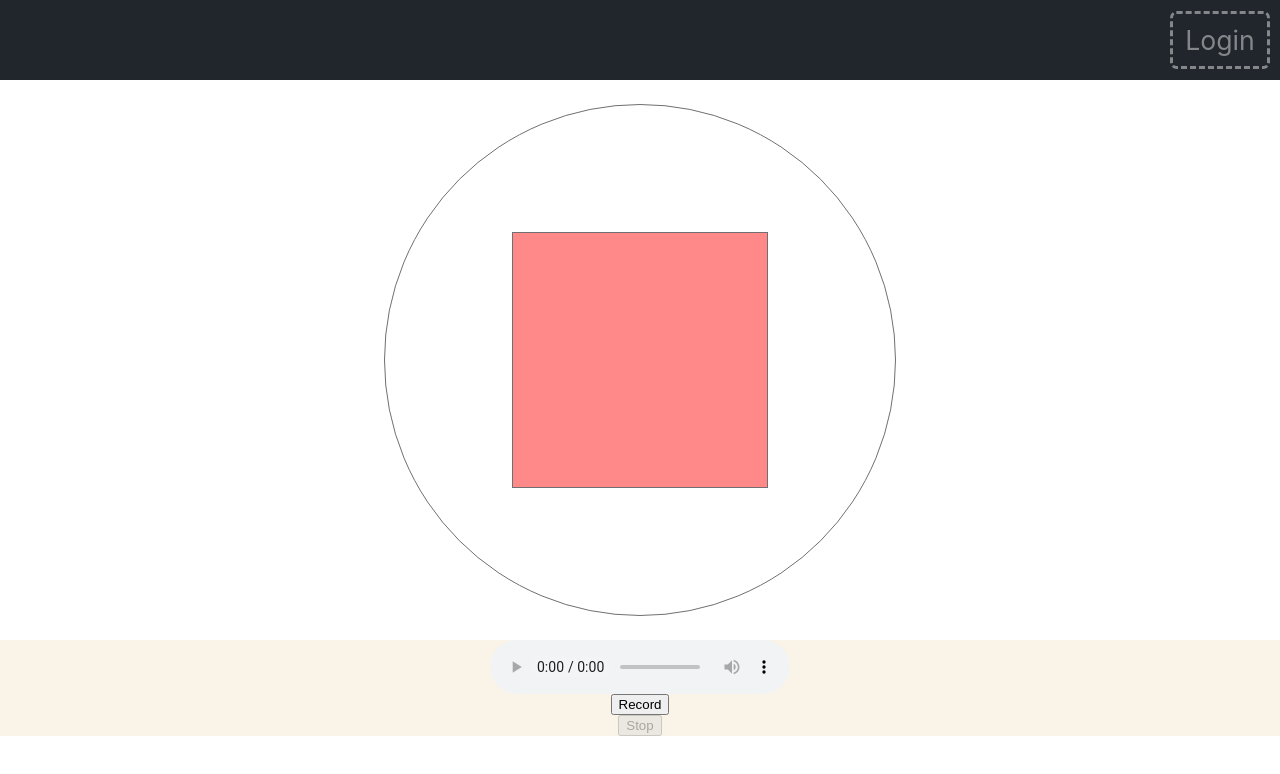
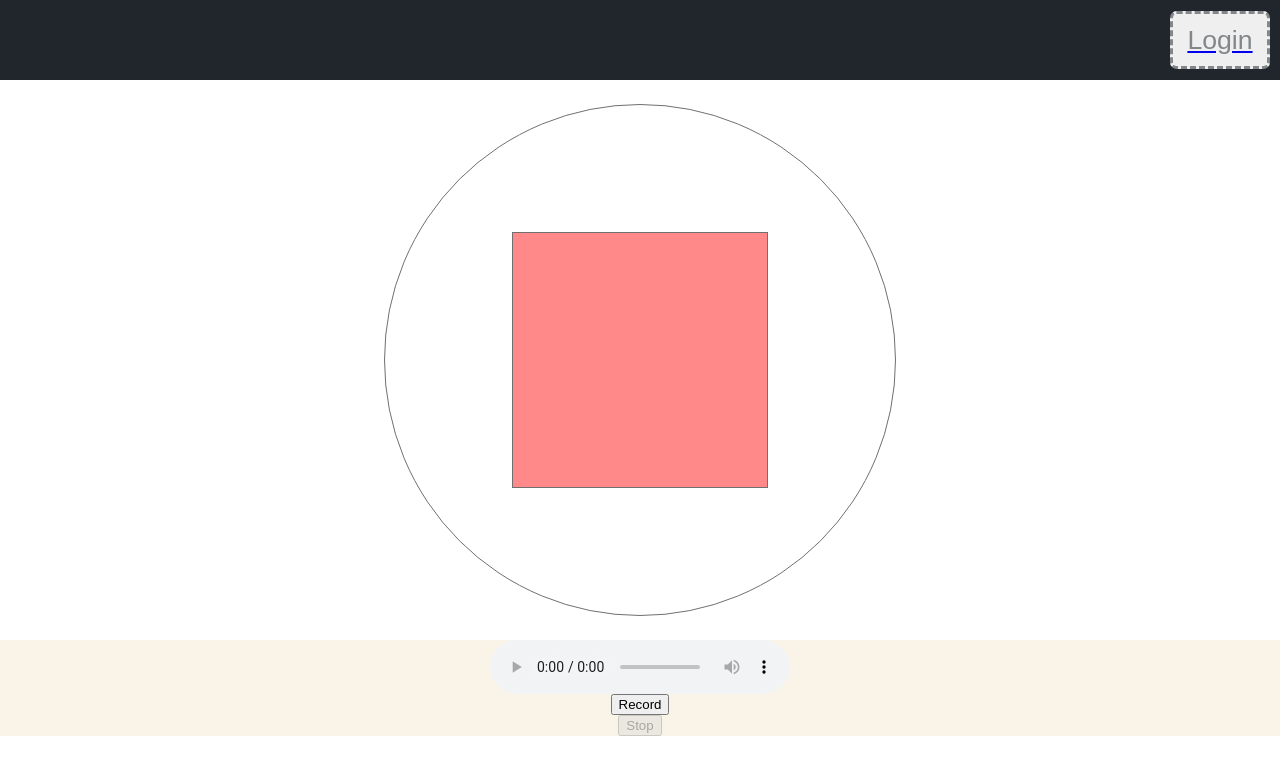
Before and after one commit to jeffzhkw/SONYC-VIP-Spring20, a React (Create React App) app in the folder frontend/: page / in a window 1280 px wide. Both pictures are taken after a click on the element 640 px from the left and 360 px from the top of the page. Shown: the top 774 px of the page. Built offline with nearby package versions, Linux system fonts and the light colour scheme; what mic-recorder-to-mp3 would draw is missing.

Commit message:
rework react code

```diff
--- a/frontend/package.json
+++ b/frontend/package.json
@@ -10,6 +10,7 @@
     "react": "^16.13.1",
     "react-dom": "^16.13.1",
     "react-mic": "^12.4.1",
+    "react-router-dom": "^5.1.2",
     "react-scripts": "3.4.1",
     "wavesurfer.js": "^3.3.2"
   },
--- a/frontend/src/App.js
+++ b/frontend/src/App.js
@@ -1,113 +1,95 @@
-import React from 'react';
-import './App.css';
-import ReactDOM from 'react-dom';
-import MicRecorder from 'mic-recorder-to-mp3';
+import React from "react";
+import "./App.css";
+import ReactDOM from "react-dom";
+import { BrowserRouter as Router, Route, Switch } from "react-router-dom";
+import MicRecorder from "mic-recorder-to-mp3";
+import Login from './LoginPage';
+import HomePage from './HomePage';
 
 const Mp3Recorder = new MicRecorder({ bitRate: 128 });
 class App extends React.Component {
-  constructor(props){
+  constructor(props) {
     super(props);
     this.state = {
       isRecording: false,
-      blobURL: '',
+      blobURL: "",
       isBlocked: false,
     };
   }
-  addStartButton = () =>{
-    const startButton = <div id = "start" className = "start" onClick = {this.start}></div>;
-    ReactDOM.render(startButton, document.getElementById('recordButton'))
-  }
+  addStartButton = () => {
+    const startButton = (
+      <div id="start" className="start" onClick={this.start}></div>
+    );
+    ReactDOM.render(startButton, document.getElementById("recordButton"));
+  };
 
-  addStopButton = () =>{
-    const stopButton = <div id = "stop" className = "stop" onClick = {this.stop}></div>;
-    ReactDOM.render(stopButton, document.getElementById('recordButton'))
-  }
-
-
+  addStopButton = () => {
+    const stopButton = (
+      <div id="stop" className="stop" onClick={this.stop}></div>
+    );
+    ReactDOM.render(stopButton, document.getElementById("recordButton"));
+  };
   start = () => {
     if (this.state.isBlocked) {
-      console.log('Permission Denied');
+      console.log("Permission Denied");
     } else {
-      Mp3Recorder
-        .start()
+      Mp3Recorder.start()
         .then(() => {
           this.setState({ isRecording: true });
-        }).catch((e) => console.error(e));
+        })
+        .catch((e) => console.error(e));
     }
 
     this.addStopButton();
-
-
   };
 
   stop = () => {
-    Mp3Recorder
-      .stop()
+    Mp3Recorder.stop()
       .getMp3()
       .then(([buffer, blob]) => {
-        const blobURL = URL.createObjectURL(blob)
+        const blobURL = URL.createObjectURL(blob);
         let wavFile = new FormData();
-        wavFile.append('name', 'test.wav');
-        wavFile.append('data', buffer);
+        wavFile.append("name", "test.wav");
+        wavFile.append("data", buffer);
         //@ToDo: Change this to proper domain name
         const API_URL = "http://127.0.0.1:5000/upload";
         fetch(API_URL, {
-          method: 'POST',
-            body: wavFile
-        }).then(response => {
-          console.log(response.json())
-        })
+          method: "POST",
+          body: wavFile,
+        }).then((response) => {
+          console.log(response.json());
+        });
         this.setState({ blobURL, isRecording: false });
-      }).catch((e) => console.log(e));
+      })
+      .catch((e) => console.log(e));
 
-      this.addStartButton();
-
+    this.addStartButton();
   };
 
   componentDidMount() {
-    navigator.getUserMedia({ audio: true },
+    navigator.getUserMedia(
+      { audio: true },
       () => {
-        console.log('Permission Granted');
+        console.log("Permission Granted");
         this.setState({ isBlocked: false });
       },
       () => {
-        console.log('Permission Denied');
-        this.setState({ isBlocked: true })
-      },
+        console.log("Permission Denied");
+        this.setState({ isBlocked: true });
+      }
     );
-
   }
 
-  render(){
+  render() {
     return (
       <div className="app">
-        <div className = "navBar">
-
-          <div className = "loginButton">
-            Login
-          </div>
-        </div>
-
-          <div className = "record-wrapper">
-            <div id = "recordButton">
-              <div id = "start" className = "start" onClick = {this.start}></div>
-            </div>
-          </div>
-
-        <header className="record-window">
-
-          <audio src={this.state.blobURL} controls="controls" />
-          <button onClick={this.start} disabled={this.state.isRecording}>Record</button>
-          <button onClick={this.stop} disabled={!this.state.isRecording}>Stop</button>
-        </header>
-
-        <div className = "loud-indicator">
-
-        </div>
-
+        <Router>
+         <Switch>
+           <Route path = "/" component = {HomePage} />
+           <Route path = "/login" component = {Login} />
+         </Switch>
+        </Router>
       </div>
-
-
     );
   }
 }
--- /dev/null
+++ b/frontend/src/HomePage.js
@@ -0,0 +1,138 @@
+import React, { useEffect, useState } from "react";
+import "./App.css";
+import ReactDOM from "react-dom";
+import { BrowserRouter as Router, Link } from "react-router-dom";
+import MicRecorder from "mic-recorder-to-mp3";
+
+const Mp3Recorder = new MicRecorder({ bitRate: 128 });
+const HomePage = () => {
+//   constructor(props) {
+//     super(props);
+//     this.state = {
+//       isRecording: false,
+//       blobURL: "",
+//       isBlocked: false,
+//     };
+//   }
+
+  const [isRecording, setRecording] = useState(false);
+  const [blobURL, setblobURL] = useState("");
+  const [isBlocked, setBlocked] = useState(false);
+
+
+
+  const addStartButton = () => {
+    const startButton = (
+      <div id="start" className="start" onClick={start}></div>
+    );
+    ReactDOM.render(startButton, document.getElementById("recordButton"));
+  };
+
+  const addStopButton = () => {
+    const stopButton = (
+      <div id="stop" className="stop" onClick={stop}></div>
+    );
+    ReactDOM.render(stopButton, document.getElementById("recordButton"));
+  };
+
+  const start = () => {
+    if (isBlocked) {
+      console.log("Permission Denied");
+    } else {
+      Mp3Recorder.start()
+        .then(() => {
+          setRecording(true);
+        })
+        .catch((e) => console.error(e));
+    }
+
+    addStopButton();
+  };
+
+  const stop = () => {
+    Mp3Recorder.stop()
+      .getMp3()
+      .then(([buffer, blob]) => {
+        const blobURL = URL.createObjectURL(blob);
+        let wavFile = new FormData();
+        wavFile.append("name", "test.wav");
+        wavFile.append("data", buffer);
+        //@ToDo: Change this to proper domain name
+        const API_URL = "http://127.0.0.1:5000/upload";
+        fetch(API_URL, {
+          method: "POST",
+          body: wavFile,
+        }).then((response) => {
+          console.log(response.json());
+        });
+        setblobURL(blobURL)
+        setRecording(false)
+      })
+      .catch((e) => console.log(e));
+
+    addStartButton();
+  };
+
+  useEffect(() => {
+    navigator.getUserMedia(
+        {audio : true},
+        () => {
+            console.log("Permission Granted");
+            setBlocked(false)
+        },
+        () => {
+            console.log("Permission Denied");
+            setBlocked(true);
+        }
+    );
+  });
+
+//   componentDidMount() {
+//     navigator.getUserMedia(
+//       { audio: true },
+//       () => {
+//         console.log("Permission Granted");
+//         this.setState({ isBlocked: false });
+//       },
+//       () => {
+//         console.log("Permission Denied");
+//         this.setState({ isBlocked: true });
+//       }
+//     );
+//   }
+
+//   render() {
+    return (
+      <div className="app">
+        <Router>
+          <div className="navBar">
+            <Link to="/login">
+              <button className="loginButton">Login</button>
+            </Link>
+          </div>
+
+
+          <div className="record-wrapper">
+            <div id="recordButton">
+              <div id="start" className="start" onClick={start}></div>
+            </div>
+          </div>
+
+          <header className="record-window">
+            <audio src={blobURL} controls="controls" />
+            <button onClick={start} disabled={isRecording}>
+              Record
+            </button>
+            <button onClick={stop} disabled={!isRecording}>
+              Stop
+            </button>
+          </header>
+
+          <div className="loud-indicator"></div>
+        </Router>
+      </div>
+    );
+  }
+// }
+
+export default HomePage;
--- /dev/null
+++ b/frontend/src/LoginPage.js
@@ -0,0 +1,13 @@
+import React from 'react';
+import './App.css';
+import ReactDOM from 'react-dom';
+
+const Login = () => {
+    return(
+        <div>
+            Hello world
+        </div>
+    )
+}
+
+export default Login;
```
Also changed, not shown: 1 other file (tests, documents, lock files or other folders).
